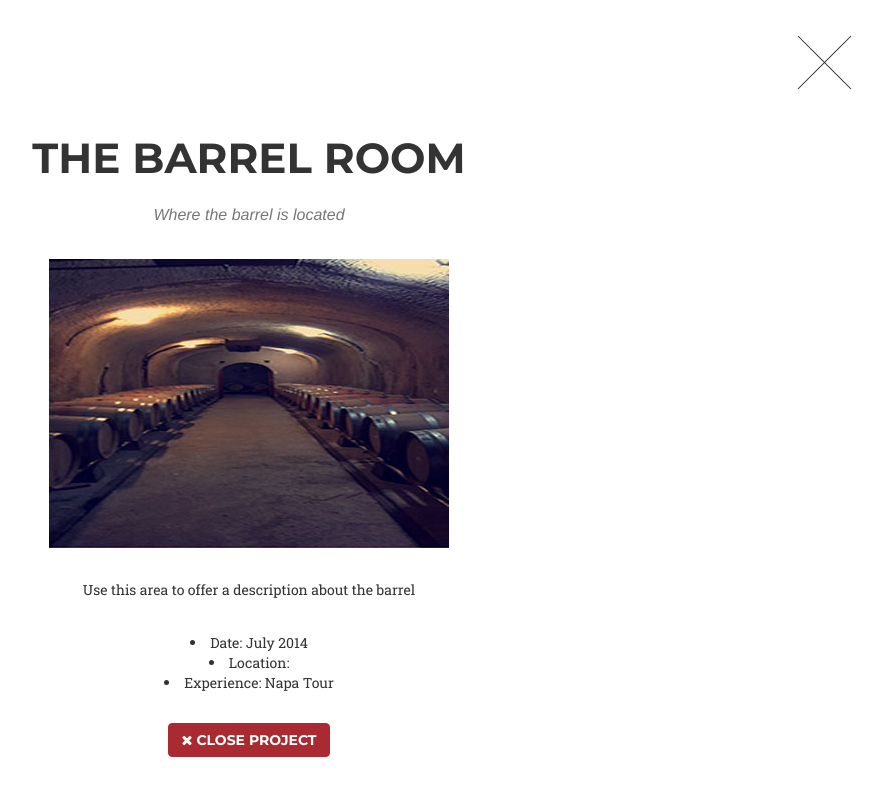
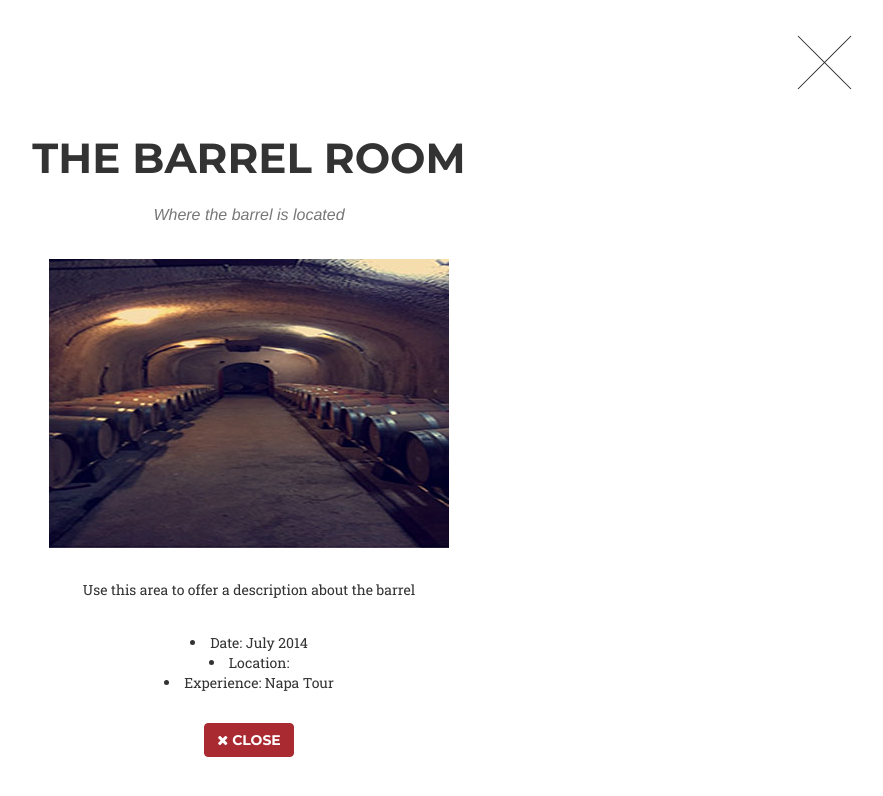
Before and after one commit to napasonomawine/napasonomawine.github.io, a website: page index.html in a window 1280 px wide. Both pictures are taken after a click on the link 250 px from the left and 3028 px from the top of the page. Shown: the part 2628-3424 px from the top of the page, without its empty margins (391-1274 px from the left). Drawn offline with nearby package versions, Linux system fonts and the light colour scheme; files that its build step writes are made by us from their sources; a web font is replaced by a local one.

Commit message:
button changes

```diff
--- a/index.html
+++ b/index.html
@@ -424,7 +424,7 @@
                                     <li>Location: </li>
                                     <li>Experience: Napa Tour</li>
                                 </p>
-                                <button type="button" class="btn btn-primary" data-dismiss="modal"><i class="fa fa-times"></i> Close Project</button>
+                                <button type="button" class="btn btn-primary" data-dismiss="modal"><i class="fa fa-times"></i> Close</button>
                             </div>
                         </div>
                     </div>
@@ -456,7 +456,7 @@
                                     <li>Location: </li>
                                     <li>Experience: Napa Tour</li>
                                 </p>
-                                <button type="button" class="btn btn-primary" data-dismiss="modal"><i class="fa fa-times"></i> Close Project</button>
+                                <button type="button" class="btn btn-primary" data-dismiss="modal"><i class="fa fa-times"></i> Close</button>
                             </div>
                         </div>
                     </div>
@@ -489,7 +489,7 @@
                                     <li>Location: </li>
                                     <li>Experience: Napa Tour</li>
                                 </p>
-                                <button type="button" class="btn btn-primary" data-dismiss="modal"><i class="fa fa-times"></i> Close Project</button>
+                                <button type="button" class="btn btn-primary" data-dismiss="modal"><i class="fa fa-times"></i> Close</button>
                             </div>
                         </div>
                     </div>
@@ -522,7 +522,7 @@
                                     <li>Location: </li>
                                     <li>Experience: Napa Tour</li>
                                 </p>
-                                <button type="button" class="btn btn-primary" data-dismiss="modal"><i class="fa fa-times"></i> Close Project</button>
+                                <button type="button" class="btn btn-primary" data-dismiss="modal"><i class="fa fa-times"></i> Close</button>
                             </div>
                         </div>
                     </div>
@@ -555,7 +555,7 @@
                                     <li>Location: </li>
                                     <li>Experience: Napa Tour</li>
                                 </p>
-                                <button type="button" class="btn btn-primary" data-dismiss="modal"><i class="fa fa-times"></i> Close Project</button>
+                                <button type="button" class="btn btn-primary" data-dismiss="modal"><i class="fa fa-times"></i> Close</button>
                             </div>
                         </div>
                     </div>
@@ -588,7 +588,7 @@
                                     <li>Location: </li>
                                     <li>Experience: Napa Tour</li>
                                 </p>
-                                <button type="button" class="btn btn-primary" data-dismiss="modal"><i class="fa fa-times"></i> Close Project</button>
+                                <button type="button" class="btn btn-primary" data-dismiss="modal"><i class="fa fa-times"></i> Close</button>
                             </div>
                         </div>
                     </div>
```
